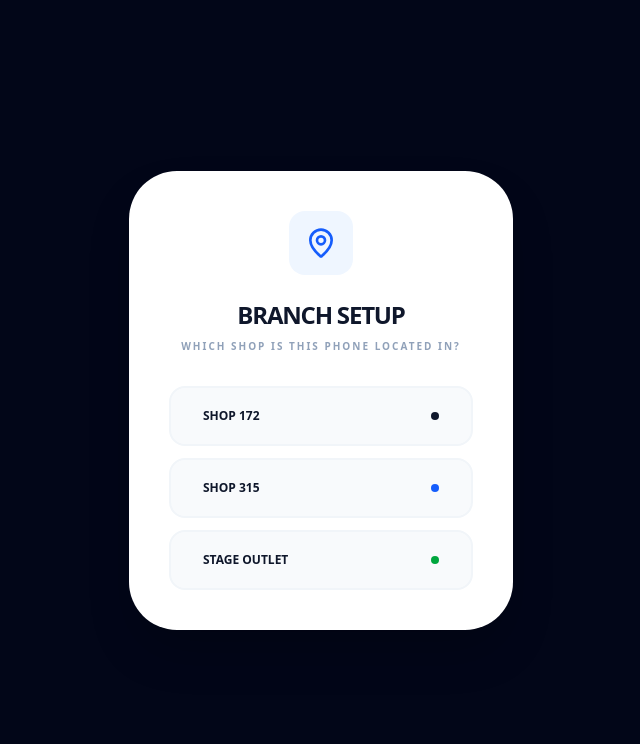
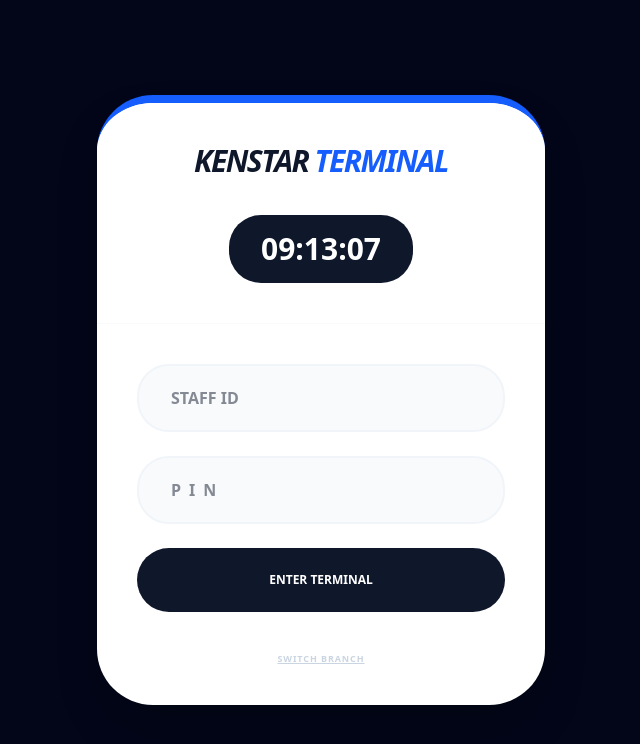
Before and after one commit to Wanjiku1/kenstar-pos, a Next.js app: page /terminal in a window 1280 px wide. Shown: the top 744 px of the page, without its empty margins (319-959 px from the left). Built offline with nearby package versions, Linux system fonts and the light colour scheme.

Commit message:
feat: updated shift timing and late status logic

```diff
--- a/src/app/(auth)/terminal/page.tsx
+++ b/src/app/(auth)/terminal/page.tsx
@@ -11,7 +11,6 @@ import {
 } from 'lucide-react';
 import { toast } from 'sonner';
 
-// Master Shop Registry
 const SHOP_DATA: Record<string, { lat: number; lng: number; name: string; color: string }> = {
   '315': { lat: -1.2825, lng: 36.8967, name: 'Shop 315', color: 'bg-blue-600' },
   '172': { lat: -1.2825, lng: 36.8967, name: 'Shop 172', color: 'bg-slate-900' },
@@ -20,7 +19,6 @@ const SHOP_DATA: Record<string, { lat: number; lng: number; name: string; color:
 
 function TerminalContent() {
   const searchParams = useSearchParams();
-
   const [activeBranch, setActiveBranch] = useState<string | null>(null);
   const [targetCoords, setTargetCoords] = useState<{lat: number, lng: number} | null>(null);
   const [mounted, setMounted] = useState(false);
@@ -35,17 +33,10 @@ function TerminalContent() {
   useEffect(() => {
     setMounted(true);
     const timer = setInterval(() => setCurrentTime(new Date()), 1000);
-
-    // Check URL first (Priority/QR Scan)
     const urlBranch = searchParams.get('branch');
-    const urlLat = searchParams.get('lat');
-    const urlLng = searchParams.get('lng');
-
     if (urlBranch && SHOP_DATA[urlBranch]) {
-      // If scanned via QR, update and save
       handleManualBranchSelect(urlBranch);
     } else {
-      // Otherwise, load from memory
       const savedBranch = localStorage.getItem('kenstar_saved_branch');
       if (savedBranch && SHOP_DATA[savedBranch]) {
         setActiveBranch(savedBranch);
@@ -73,7 +64,6 @@ function TerminalContent() {
       const distance = R * 2 * Math.atan2(Math.sqrt(a), Math.sqrt(1-a));
       const roundedDistance = Math.round(distance);
       setDistanceInfo(roundedDistance);
-      // Using your successful 1500m buffer
       setGeoError(roundedDistance > 1500);
     }, () => setGeoError(true), { enableHighAccuracy: true });
   };
@@ -83,7 +73,6 @@ function TerminalContent() {
     setActiveBranch(id);
     setTargetCoords({ lat: shop.lat, lng: shop.lng });
     localStorage.setItem('kenstar_saved_branch', id);
-    toast.info(`Terminal switched to ${shop.name}`);
   };
 
   const resetTerminal = () => {
@@ -111,49 +100,61 @@ function TerminalContent() {
     setLoading(false);
   };
 
+  const processClock = async (type: 'In' | 'Out') => {
+    setLoading(true);
+    const now = new Date();
+    const day = now.getDay(); // 0 is Sunday
+    const hours = now.getHours();
+    const minutes = now.getMinutes();
+    const timeString = now.toLocaleTimeString('en-GB', { hour12: false });
+    const dateString = now.toISOString().split('T')[0];
+
+    let status = "On Time";
+
+    if (type === 'In') {
+      // 1. Sunday Check (11am)
+      if (day === 0) {
+        if (hours > 11 || (hours === 11 && minutes > 0)) status = "Late";
+      }
+      // 2. Early Shift Check (7am) - Assuming Early Shift IDs start with "K-"
+      else if (staffMember["Employee Id"].startsWith('K')) {
+        if (hours > 7 || (hours === 7 && minutes > 0)) status = "Late";
+      }
+      // 3. Regular Shift Check (8am)
+      else {
+        if (hours > 8 || (hours === 8 && minutes > 0)) status = "Late";
+      }
+    }
+
+    const { error } = await supabase.from('attendance').upsert({
+      "Employee Id": staffMember["Employee Id"],
+      "Employee Name": staffMember["Employee Name"],
+      "Shop": SHOP_DATA[activeBranch!]?.name,
+      "Date": dateString,
+      "status": status,
+      [type === 'In' ? "Time In" : "Time Out"]: timeString,
+      "Is Paid": false
+    }, { onConflict: 'Employee Id, Date' });
+
+    if (error) {
+      toast.error("Cloud Error - Check Connection");
+    } else {
+      toast.success(`${type} Recorded: ${status}`);
+      setStep(1);
+      setFormData({ staffId: '', pin: '' });
+    }
+    setLoading(false);
+  };
+
   if (!mounted) return null;
 
-  // VIEW 1: SHOP SELECTION (When no branch is saved)
-  if (!activeBranch) {
-    return (
-      <div className="min-h-screen bg-slate-950 flex flex-col items-center justify-center p-6">
-        <div className="bg-white rounded-[3rem] p-10 w-full max-w-sm text-center shadow-2xl">
-          <div className="w-16 h-16 bg-blue-50 rounded-2xl flex items-center justify-center mx-auto mb-6">
-            <MapPin className="text-blue-600" size={32} />
-          </div>
-          <h1 className="text-2xl font-black uppercase tracking-tighter text-slate-900">Branch Setup</h1>
-          <p className="text-slate-400 text-[10px] font-bold uppercase tracking-[0.2em] mb-8 mt-2">Which shop is this phone located in?</p>
-          <div className="space-y-3">
-            {Object.keys(SHOP_DATA).map((id) => (
-              <button
-                key={id}
-                onClick={() => handleManualBranchSelect(id)}
-                className="w-full bg-slate-50 hover:bg-slate-900 hover:text-white py-5 rounded-2xl font-black uppercase text-xs transition-all border-2 border-slate-100 flex items-center justify-between px-8 group"
-              >
-                {SHOP_DATA[id].name}
-                <div className={`w-2 h-2 rounded-full ${SHOP_DATA[id].color}`} />
-              </button>
-            ))}
-          </div>
-        </div>
-      </div>
-    );
-  }
-
-  // VIEW 2: DISTANCE ERROR
   if (geoError) return (
     <div className="min-h-screen bg-slate-950 flex items-center justify-center p-6 text-center">
         <div className="bg-white p-10 rounded-[3rem] shadow-2xl max-w-sm border-b-8 border-red-600">
-          <MapPinOff size={64} className="text-red-600 mx-auto mb-6 animate-pulse" />
+          <MapPinOff size={64} className="text-red-600 mx-auto mb-6" />
           <h1 className="text-3xl font-black uppercase text-slate-900 tracking-tighter">Out of Range</h1>
-          <div className="mt-6 p-4 bg-slate-50 rounded-2xl border-2 border-dashed border-slate-200">
-             <p className="text-[10px] font-black uppercase text-slate-400 tracking-widest">Calculated Distance</p>
-             <p className="text-4xl font-black text-red-600 tracking-tighter">{distanceInfo !== null ? `${distanceInfo}m` : 'Checking...'}</p>
-          </div>
-          <button onClick={() => window.location.reload()} className="mt-8 w-full bg-slate-900 text-white py-4 rounded-2xl font-black uppercase text-[10px] flex items-center justify-center gap-2">
-            <RefreshCw size={14} /> Refresh GPS
-          </button>
-          <button onClick={resetTerminal} className="mt-4 text-[9px] font-black text-slate-300 uppercase tracking-widest hover:text-red-600">Switch Branch Setting</button>
+          <p className="text-4xl font-black text-red-600 mt-4">{distanceInfo}m</p>
+          <button onClick={() => window.location.reload()} className="mt-8 w-full bg-slate-900 text-white py-4 rounded-2xl font-black uppercase text-[10px]">Retry GPS</button>
         </div>
     </div>
   );
@@ -161,53 +162,34 @@ function TerminalContent() {
   return (
     <div className="min-h-screen bg-slate-950 flex flex-col items-center justify-center p-4">
       <div className="w-full max-w-md bg-white rounded-[3.5rem] shadow-2xl overflow-hidden relative border-t-8 border-blue-600">
-
-        {/* Branch Info Header */}
         <div className="bg-white p-10 text-center border-b border-slate-50">
-          <div className="bg-blue-600 w-12 h-12 rounded-2xl flex items-center justify-center mx-auto mb-6 shadow-lg">
-             <ShieldCheck className="text-white" size={24} />
-          </div>
-          <h1 className="text-3xl font-black uppercase italic tracking-tighter text-slate-900 leading-none">
+          <h1 className="text-3xl font-black uppercase italic tracking-tighter text-slate-900">
             Kenstar <span className="text-blue-600">Terminal</span>
           </h1>
-          <p className="text-[10px] font-black uppercase tracking-[0.4em] text-slate-400 mt-3">{SHOP_DATA[activeBranch]?.name}</p>
-
-          <div className="mt-6 bg-slate-900 rounded-[2rem] py-4 px-8 inline-block shadow-xl">
-            <span className="text-3xl font-mono font-black text-white tracking-widest">
-                {currentTime.toLocaleTimeString('en-KE', { hour: '2-digit', minute: '2-digit', hour12: false })}
-            </span>
+          <p className="text-[10px] font-black uppercase tracking-[0.4em] text-slate-400 mt-3">{SHOP_DATA[activeBranch!]?.name}</p>
+          <div className="mt-6 bg-slate-900 rounded-[2rem] py-4 px-8 inline-block">
+            <span className="text-3xl font-mono font-black text-white">{currentTime.toLocaleTimeString('en-KE', { hour12: false })}</span>
           </div>
         </div>
 
         <div className="p-10">
           {step === 1 ? (
             <div className="space-y-6">
-              <div className="space-y-4">
-                <input type="text" className="w-full bg-slate-50 border-2 border-slate-100 rounded-[2rem] py-5 px-8 font-black uppercase outline-none focus:border-blue-600 transition-all text-slate-900" placeholder="Staff ID" value={formData.staffId} onChange={(e) => setFormData({...formData, staffId: e.target.value})} />
-                <input type="password" placeholder="PIN" className="w-full bg-slate-50 border-2 border-slate-100 rounded-[2rem] py-5 px-8 font-black tracking-[0.5em] outline-none focus:border-blue-600 transition-all text-slate-900" value={formData.pin} onChange={(e) => setFormData({...formData, pin: e.target.value})} />
-              </div>
-
-              <button onClick={handleVerify} disabled={loading} className="w-full bg-slate-900 text-white py-6 rounded-[2rem] font-black uppercase text-xs shadow-xl active:scale-95 hover:bg-blue-600 transition-all">
+              <input type="text" className="w-full bg-slate-50 border-2 border-slate-100 rounded-[2rem] py-5 px-8 font-black uppercase" placeholder="Staff ID" value={formData.staffId} onChange={(e) => setFormData({...formData, staffId: e.target.value})} />
+              <input type="password" placeholder="PIN" className="w-full bg-slate-50 border-2 border-slate-100 rounded-[2rem] py-5 px-8 font-black tracking-[0.5em]" value={formData.pin} onChange={(e) => setFormData({...formData, pin: e.target.value})} />
+              <button onClick={handleVerify} disabled={loading} className="w-full bg-slate-900 text-white py-6 rounded-[2rem] font-black uppercase text-xs">
                 {loading ? <Loader2 className="animate-spin mx-auto" /> : 'Enter Terminal'}
               </button>
-
-              <button onClick={resetTerminal} className="w-full flex items-center justify-center gap-2 text-[9px] font-black text-slate-300 uppercase tracking-widest hover:text-slate-900 pt-4">
-                <Settings2 size={12} /> Switch Branch Setting
-              </button>
+              <button onClick={resetTerminal} className="w-full text-[9px] font-black text-slate-300 uppercase tracking-widest pt-4 block text-center underline">Switch Branch</button>
             </div>
           ) : (
-            <div className="text-center space-y-8 py-4 animate-in zoom-in duration-300">
-                <div>
-                    <p className="text-[10px] font-black text-blue-600 uppercase tracking-widest mb-1">Authenticated</p>
-                    <h2 className="text-4xl font-black text-slate-900 uppercase tracking-tighter leading-none">{staffMember["Employee Name"]}</h2>
+            <div className="text-center space-y-8 py-4">
+                <h2 className="text-4xl font-black text-slate-900 uppercase tracking-tighter">{staffMember["Employee Name"]}</h2>
+                <div className="grid grid-cols-1 gap-4">
+                    <button onClick={() => processClock('In')} disabled={loading} className="bg-green-500 text-white py-12 rounded-[2.5rem] font-black uppercase text-2xl shadow-xl active:scale-95">Clock In</button>
+                    <button onClick={() => processClock('Out')} disabled={loading} className="bg-red-600 text-white py-12 rounded-[2.5rem] font-black uppercase text-2xl shadow-xl active:scale-95">Clock Out</button>
                 </div>
-
-                <div className="grid grid-cols-1 gap-4 pt-4">
-                    <button onClick={() => { toast.success("In Recorded"); setStep(1); }} className="bg-green-500 text-white py-12 rounded-[2.5rem] font-black uppercase text-2xl shadow-xl active:scale-95">Clock In</button>
-                    <button onClick={() => { toast.success("Out Recorded"); setStep(1); }} className="bg-red-600 text-white py-12 rounded-[2.5rem] font-black uppercase text-2xl shadow-xl active:scale-95">Clock Out</button>
-                </div>
-
-                <button onClick={() => setStep(1)} className="text-[10px] font-black text-slate-300 uppercase tracking-widest hover:text-slate-900 pt-6 block mx-auto">← Exit Session</button>
+                <button onClick={() => setStep(1)} className="text-[10px] font-black text-slate-300 uppercase tracking-widest pt-6 block mx-auto">← Exit Session</button>
             </div>
           )}
         </div>
```
